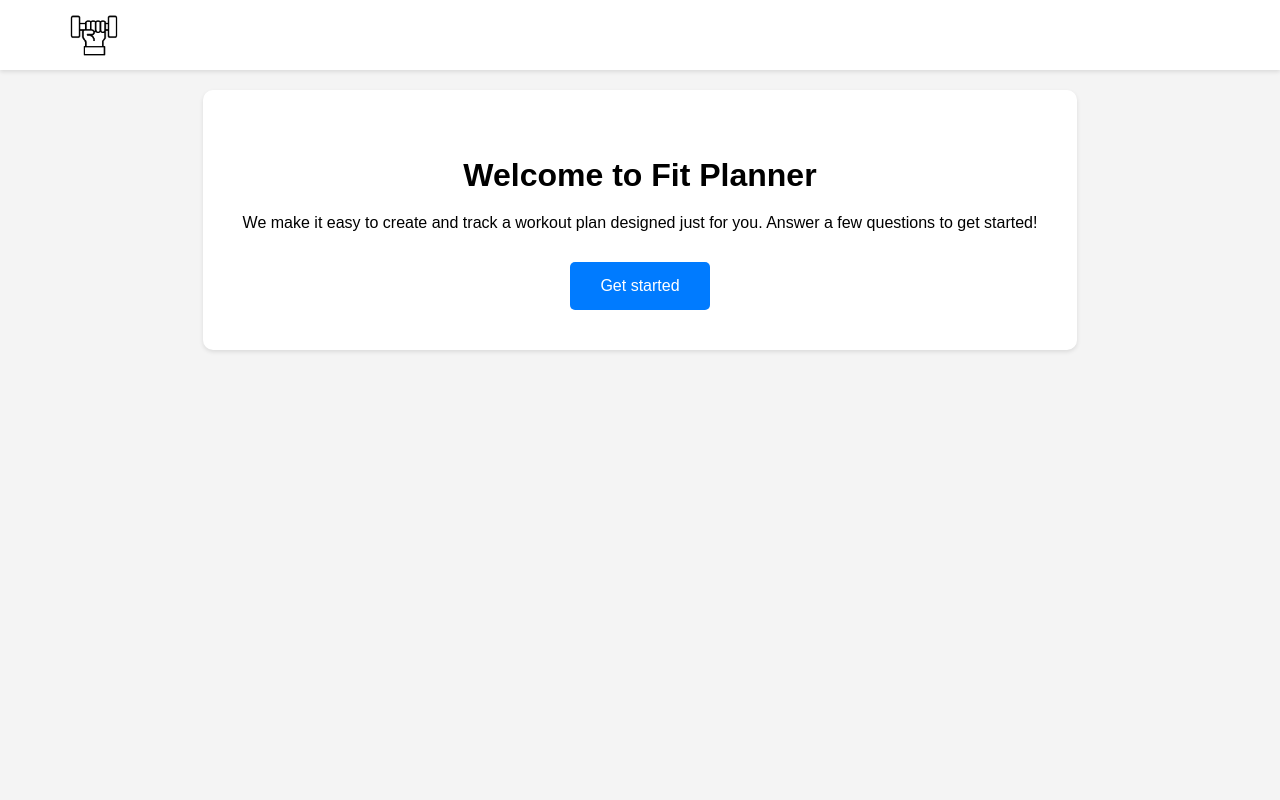
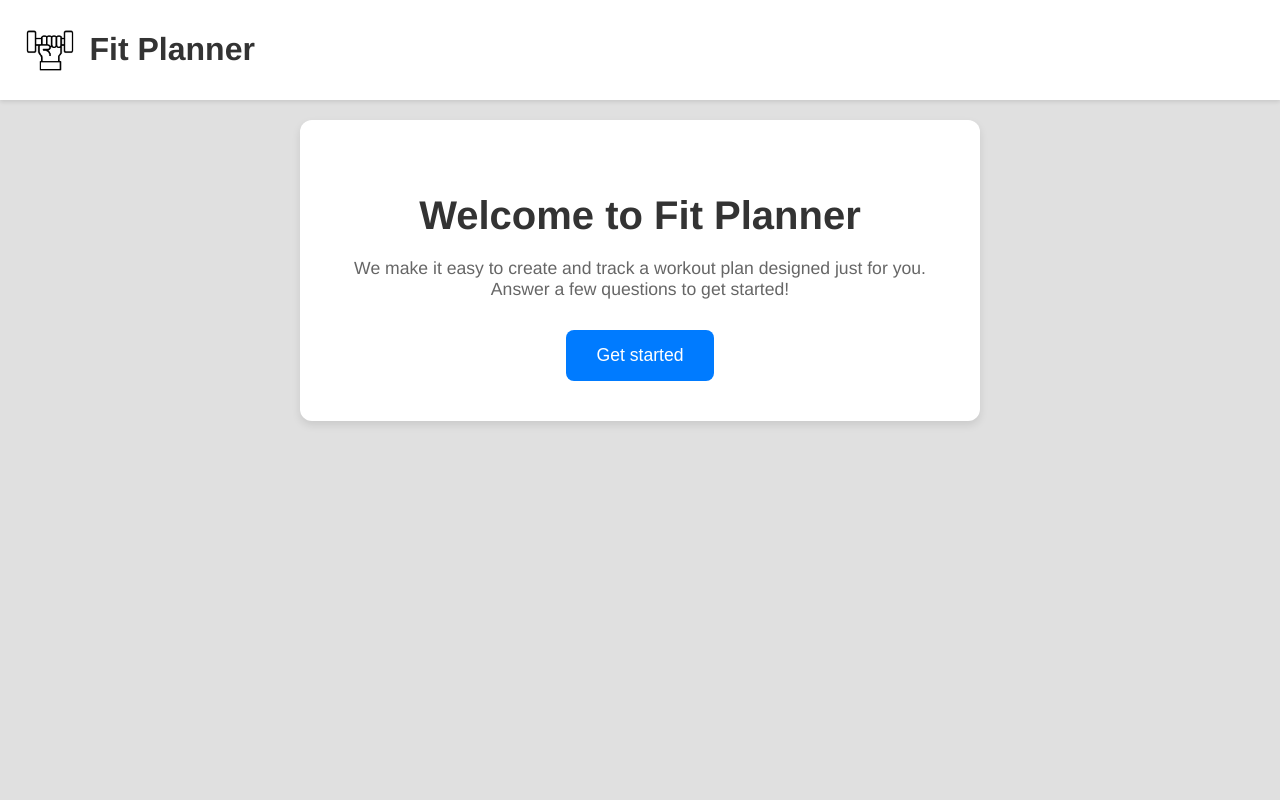
Before and after one commit to josephhdu/Fit-Planner, a Django app: page / in a window 1280 px wide. Run offline with Django 5.2, Linux system fonts and the light colour scheme.

Commit message:
Spent too much time trying to align the logo to the left

```diff
--- a/fit_planner/workouts/static/workouts/style.css
+++ b/fit_planner/workouts/static/workouts/style.css
@@ -1,38 +1,44 @@
-.hidden {
-    display: none;
-}
-
+/* General styles */
 body {
-    font-family: Arial, sans-serif;
+    font-family: 'Helvetica Neue', Arial, sans-serif;
     margin: 0;
     padding: 0;
     min-height: 100vh;
-    background-color: #f4f4f4;
+    background-color: #e0e0e0;
     display: flex;
     flex-direction: column;
+    color: #333;
 }
 
+/* Header */
 header {
     width: 100%;
-    background-color: #fff;
+    background-color: #ffffff;
     padding: 10px 0;
     box-shadow: 0 2px 4px rgba(0, 0, 0, 0.1);
+    display: flex;
+    align-items: center;
+    justify-content: flex-start; /* Align items to the start */
 }
 
-.container {
-    width: 90%;
-    max-width: 1200px;
-    margin: 0 auto;
+.header-container {
     display: flex;
-    justify-content: space-between;
     align-items: center;
+    width: 100%;
+    padding-left: 20px; /* Add some padding if necessary */
 }
 
 .header-logo {
     max-height: 50px;
-    margin-right: auto;
+    margin-right: 10px;
 }
 
+.header-title {
+    font-size: 2rem;
+    color: #333;
+}
+
+/* Main content */
 main {
     flex: 1;
     display: flex;
@@ -44,107 +50,51 @@ main {
 
 .welcome-container {
     text-align: center;
-    background-color: #fff;
+    background-color: #ffffff;
     padding: 40px;
-    border-radius: 10px;
-    box-shadow: 0 2px 4px rgba(0, 0, 0, 0.1);
+    border-radius: 12px;
+    box-shadow: 0 4px 8px rgba(0, 0, 0, 0.1);
     margin-bottom: 20px;
+    max-width: 600px;
 }
 
 h2 {
-    font-size: 2rem;
+    font-size: 2.5rem;
     margin-bottom: 20px;
+    color: #333;
 }
 
 p {
-    font-size: 1rem;
+    font-size: 1.1rem;
     margin-bottom: 30px;
+    color: #666;
 }
 
 .get-started-btn {
     padding: 15px 30px;
-    font-size: 1rem;
+    font-size: 1.1rem;
     background-color: #007bff;
     color: #fff;
     border: none;
-    border-radius: 5px;
+    border-radius: 8px;
     cursor: pointer;
+    transition: background-color 0.3s;
 }
 
 .get-started-btn:hover {
     background-color: #0056b3;
 }
 
-form {
-    display: inline-block;
-    text-align: left;
-    background-color: #fff;
-    padding: 20px;
-    border-radius: 10px;
-    box-shadow: 0 2px 4px rgba(0, 0, 0, 0.1);
-}
-
-label {
-    font-weight: bold;
-    display: block;
-    margin: 10px 0 5px;
-}
-
-input[type="checkbox"],
-input[type="number"],
-select,
-textarea {
-    margin: 5px 0 10px;
-    padding: 8px;
-    width: 100%;
-    max-width: 300px;
-    box-sizing: border-box;
-    border: 1px solid #ccc;
-    border-radius: 5px;
-}
-
-button {
-    background-color: #4CAF50;
-    color: white;
-    padding: 10px 20px;
-    border: none;
-    cursor: pointer;
-    border-radius: 5px;
-}
-
-button:hover {
-    background-color: #45a049;
-}
-
-#response {
-    margin-top: 20px;
-    font-size: 16px;
-    color: #333;
-    white-space: pre-wrap; /* preserve whitespace formatting */
-}
-
-.muscle-groups {
-    display: grid;
-    grid-template-columns: repeat(3, 1fr);
-    gap: 10px;
-    margin: 20px 0;
-}
-
-.muscle-groups label {
-    display: flex;
-    align-items: center;
-    gap: 5px;
-}
-
+/* Splash screen */
 .splash {
     position: fixed;
     top: 0;
     left: 0;
     width: 100%;
     height: 100vh;
-    background: white;
+    background: #ffffff;
     z-index: 200;
-    color: black;
+    color: #333;
     display: flex;
     justify-content: center;
     align-items: center;
@@ -173,3 +123,75 @@ button:hover {
     opacity: 0;
     animation: fadeIn 1s ease-in forwards;
 }
+
+/* Form styles */
+form {
+    display: inline-block;
+    text-align: left;
+    background-color: #ffffff;
+    padding: 20px;
+    border-radius: 12px;
+    box-shadow: 0 4px 8px rgba(0, 0, 0, 0.1);
+    margin-top: 20px;
+    width: 100%;
+    max-width: 600px;
+}
+
+label {
+    font-weight: bold;
+    display: block;
+    margin: 10px 0 5px;
+    color: #333;
+}
+
+input[type="checkbox"],
+input[type="number"],
+select,
+textarea {
+    margin: 5px 0 10px;
+    padding: 10px;
+    width: 100%;
+    box-sizing: border-box;
+    border: 1px solid #ccc;
+    border-radius: 8px;
+}
+
+button {
+    background-color: #4CAF50;
+    color: white;
+    padding: 10px 20px;
+    border: none;
+    cursor: pointer;
+    border-radius: 8px;
+    font-size: 1rem;
+    transition: background-color 0.3s;
+}
+
+button:hover {
+    background-color: #45a049;
+}
+
+#response {
+    margin-top: 20px;
+    font-size: 1rem;
+    color: #333;
+    white-space: pre-wrap; /* preserve whitespace formatting */
+}
+
+.muscle-groups {
+    display: grid;
+    grid-template-columns: repeat(3, 1fr);
+    gap: 15px;
+    margin: 20px 0;
+}
+
+.muscle-groups label {
+    display: flex;
+    align-items: center;
+    gap: 5px;
+}
+
+/* Hidden content */
+.hidden {
+    display: none;
+}
--- a/fit_planner/workouts/templates/workouts/index.html
+++ b/fit_planner/workouts/templates/workouts/index.html
@@ -1,4 +1,3 @@
-<!-- workouts/templates/workouts/index.html -->
 <!DOCTYPE html>
 <html lang="en">
 <head>
@@ -14,8 +13,9 @@
     </div>
     <div id="main-content" class="hidden">
         <header>
-            <div class="container">
+            <div class="header-container">
                 <img src="{% static 'workouts/photo_icons/logo.png' %}" alt="Fit Planner Logo" class="header-logo">
+                <h1 class="header-title">Fit Planner</h1>
             </div>
         </header>
         <main>
--- a/fit_planner/workouts/templates/workouts/preferences.html
+++ b/fit_planner/workouts/templates/workouts/preferences.html
@@ -9,13 +9,12 @@
 </head>
 <body>
     <header>
-        <div class="container">
+        <div class="header-container">
             <img src="{% static 'workouts/photo_icons/logo.png' %}" alt="Fit Planner Logo" class="header-logo">
+            <h1 class="header-title">Fit Planner</h1>
         </div>
     </header>
     <main>
-        <h1>Welcome to Fit Planner</h1>
-        <p>Your personalized workout routine planner.</p>
 
         <!-- Preferences Form -->
         <form id="preferences-form">
```
